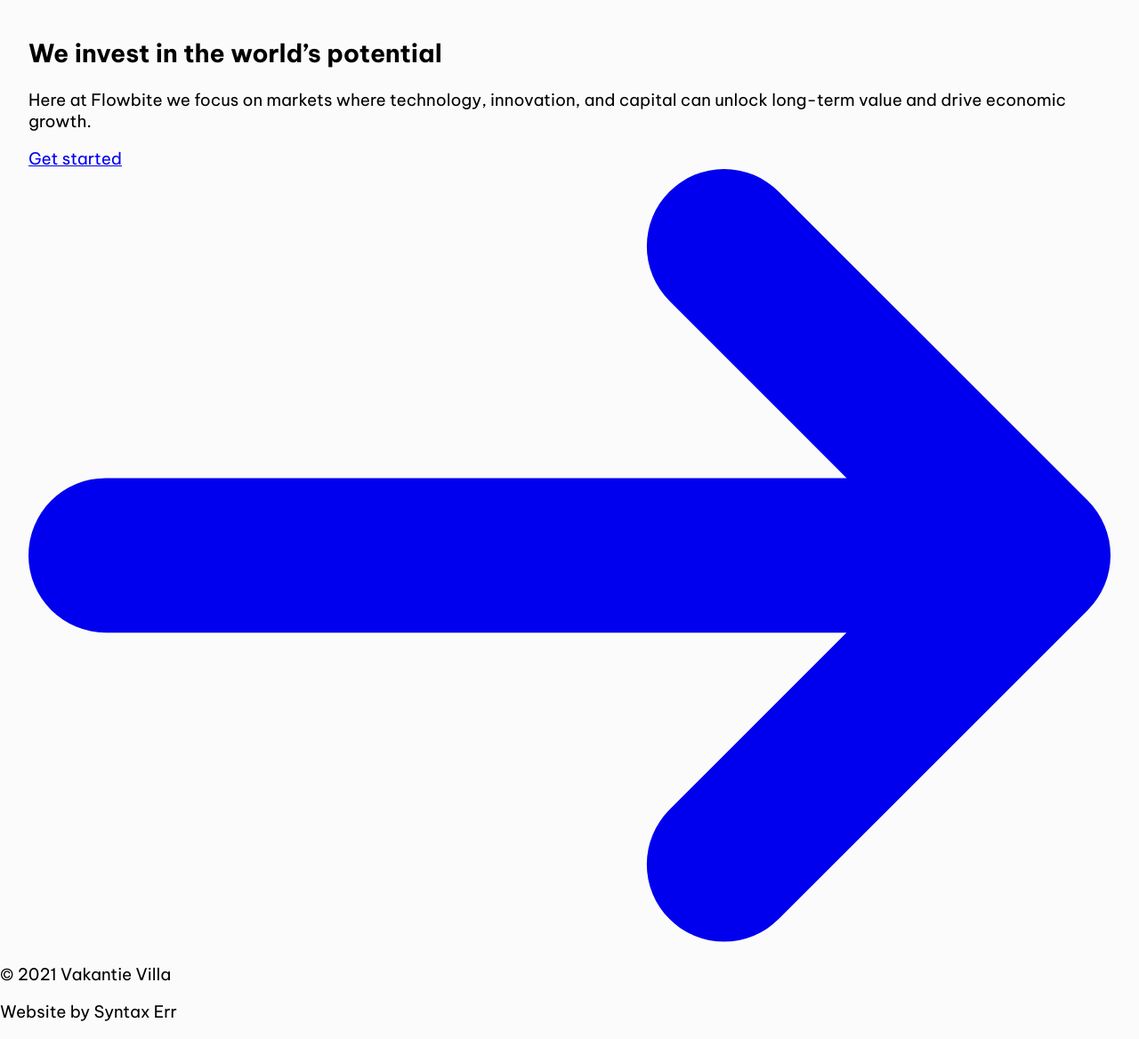
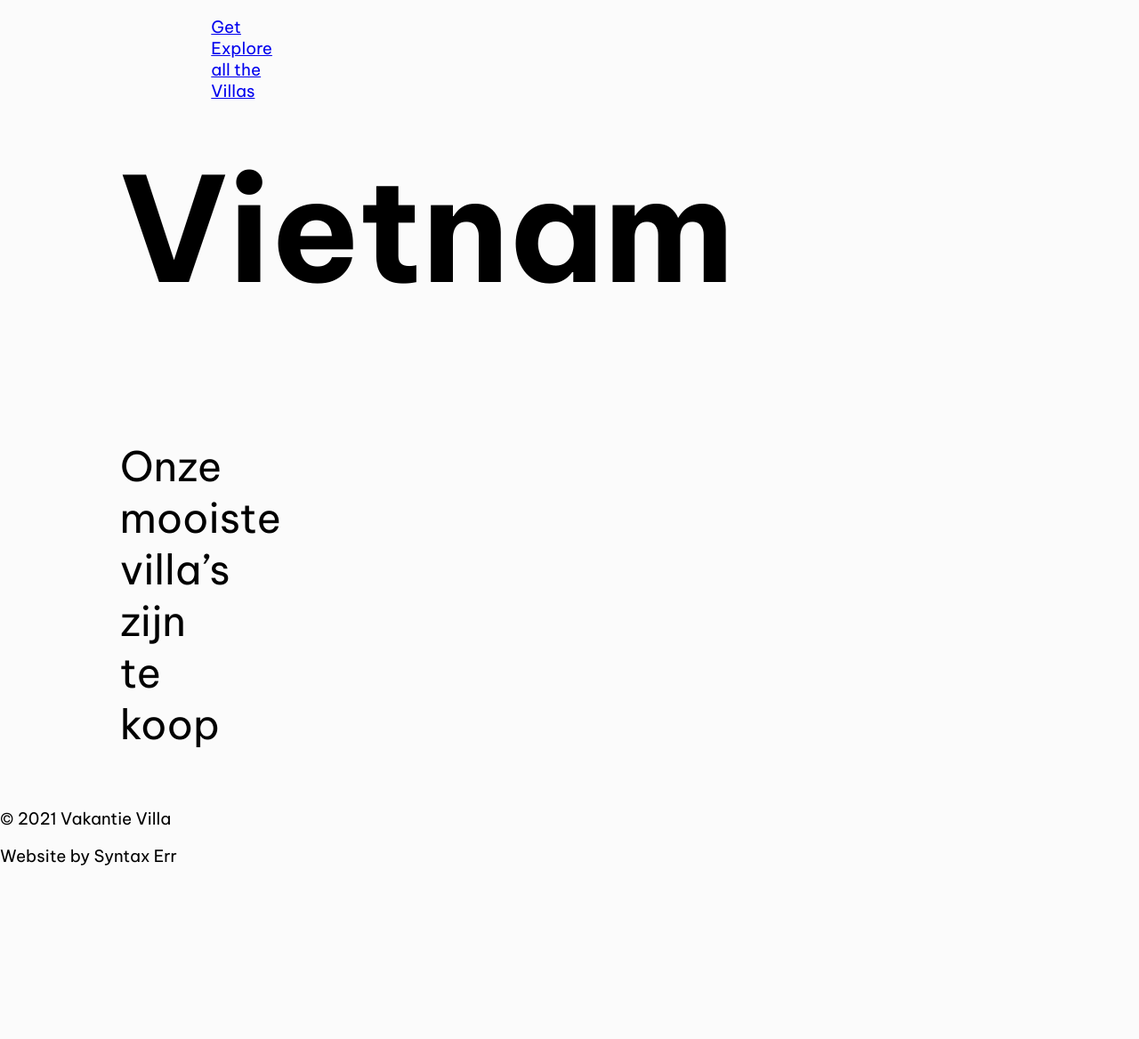
Before and after one commit to roc-ica/l7-pro-3-vakantie-villa-verkenner-2023-syntax-errors, a PHP site: page / in a window 1280 px wide. Shown: the part 154-1322 px from the top of the page at 89% size. After the commit the page ends 1127 px from the top, so only its background shows below. Run offline with PHP 8.4, Linux system fonts and the light colour scheme; style sheets or scripts are compiled from the project's sources.

Commit message:
header.css, header.php aangepast en css_links.php toegevoegd aan includes

```diff
--- a/assets/css/sections/header.css
+++ b/assets/css/sections/header.css
@@ -1,9 +1,22 @@
 .header {
   display: grid;
-  grid-column: 2/-2;
+  grid-column: 1/-1;
   grid-template-rows: repeat(4, auto);
   grid-template-columns: subgrid;
 }
 .header .header__container {
+  display: grid;
   grid-column: 1/-1;
+  grid-template-columns: subgrid;
 }
+.header .heading {
+  display: grid;
+  grid-column: 3/-3;
+  grid-template-columns: subgrid;
+}
+.header .heading__title {
+  font-size: 10.1875rem;
+}
+.header .heading__content {
+  font-size: 2.875rem;
+}
--- a/assets/scss/sections/header.scss
+++ b/assets/scss/sections/header.scss
@@ -1,11 +1,28 @@
 .header {
   display: grid;
-  grid-column: 2/-2;
+  grid-column: 1/-1;
   grid-template-rows: repeat(4, auto);
   grid-template-columns: subgrid;
 
 
-    .header__container {
-        grid-column: 1/-1;
+  .header__container {
+    display: grid;
+    grid-column: 1/-1;
+    grid-template-columns: subgrid;
+  }
+
+  .heading{
+    display: grid;
+    grid-column: 3/-3;
+    grid-template-columns: subgrid;
+
+    &__title{
+      font-size: 10.1875rem;
     }
+
+    &__content{
+      font-size: 2.875rem;
+    }
+  }
+
 }
--- /dev/null
+++ b/includes/css_links.php
@@ -0,0 +1,5 @@
+<link rel="stylesheet" href="/assets/css/main.css">
+<link rel="stylesheet" href="/assets/css/sections/header.css">
+<link rel="stylesheet" href="/assets/css/sections/navigation.css">
+<!--<link rel="stylesheet" href="/assets/css/sections/footer.css">--> <!--komt later-->
+<link rel="stylesheet" href="/assets/css/style.css">
--- a/includes/head.php
+++ b/includes/head.php
@@ -11,9 +11,8 @@
         rel="stylesheet">
 
     <!-- css -->
-    <link rel="stylesheet" href="/assets/css/style.css"> <!-- TEMP -->
-    <link rel="stylesheet" href="/assets/css/main.css">
-    <link rel="stylesheet" href="/assets/css/sections/header.css">
-    <link rel="stylesheet" href="/assets/css/sections/textblock-media.css">
+    <?php
+     include 'css_links.php'
+    ?>
 
 </head>
--- a/sections/header.php
+++ b/sections/header.php
@@ -1,22 +1,14 @@
 <section class="header">
     <div class="header__container">
-        <div class="header__heading">
         <div class="heading">
             <div class="heading__content-wrapper">
-                    <h1 class="heading__title">We invest in the world’s potential</h1>
-                    <p class="heading__content">Here at Flowbite we focus on markets where technology, innovation, and
-                        capital can unlock long-term value and drive economic growth.</p>
+                <h1 class="heading__title">Vietnam</h1>
+                <p class="heading__content">Onze mooiste villa’s zijn te koop</p>
             </div>
             <div class="button__group">
                 <a href="#" class="button --primary">
-                        <span class="button__title">Get started</span>
-                        <svg class="w-3.5 h-3.5 ms-2 rtl:rotate-180" aria-hidden="true"
-                             xmlns="http://www.w3.org/2000/svg" fill="none" viewBox="0 0 14 10">
-                            <path stroke="currentColor" stroke-linecap="round" stroke-linejoin="round" stroke-width="2"
-                                  d="M1 5h12m0 0L9 1m4 4L9 9"/>
-                        </svg>
+                    <span class="button__title">Get Explore all the Villas</span>
                 </a>
             </div>
         </div>
-        </div>
 </section>
```
Lines whose indentation alone changed are shown as unchanged.
